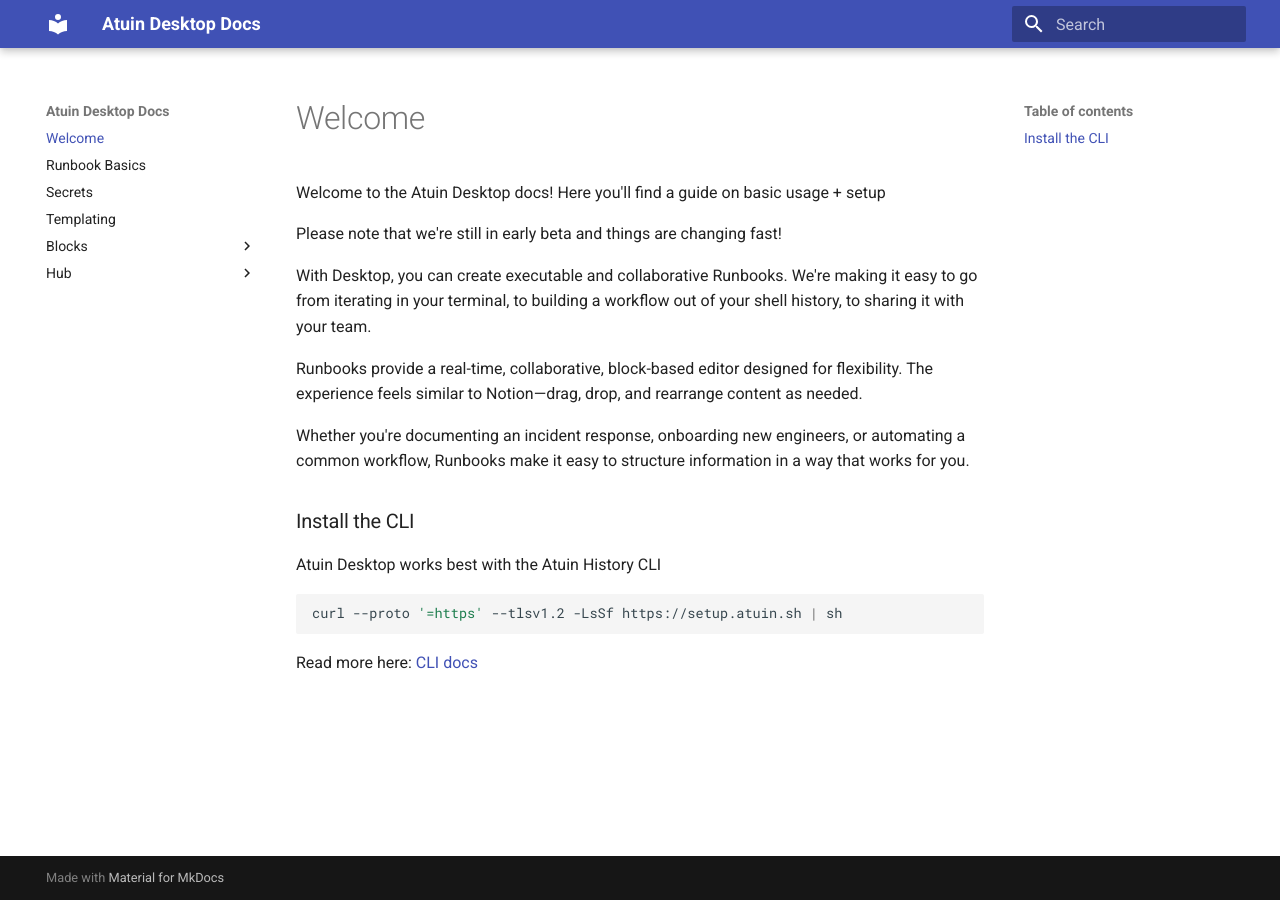
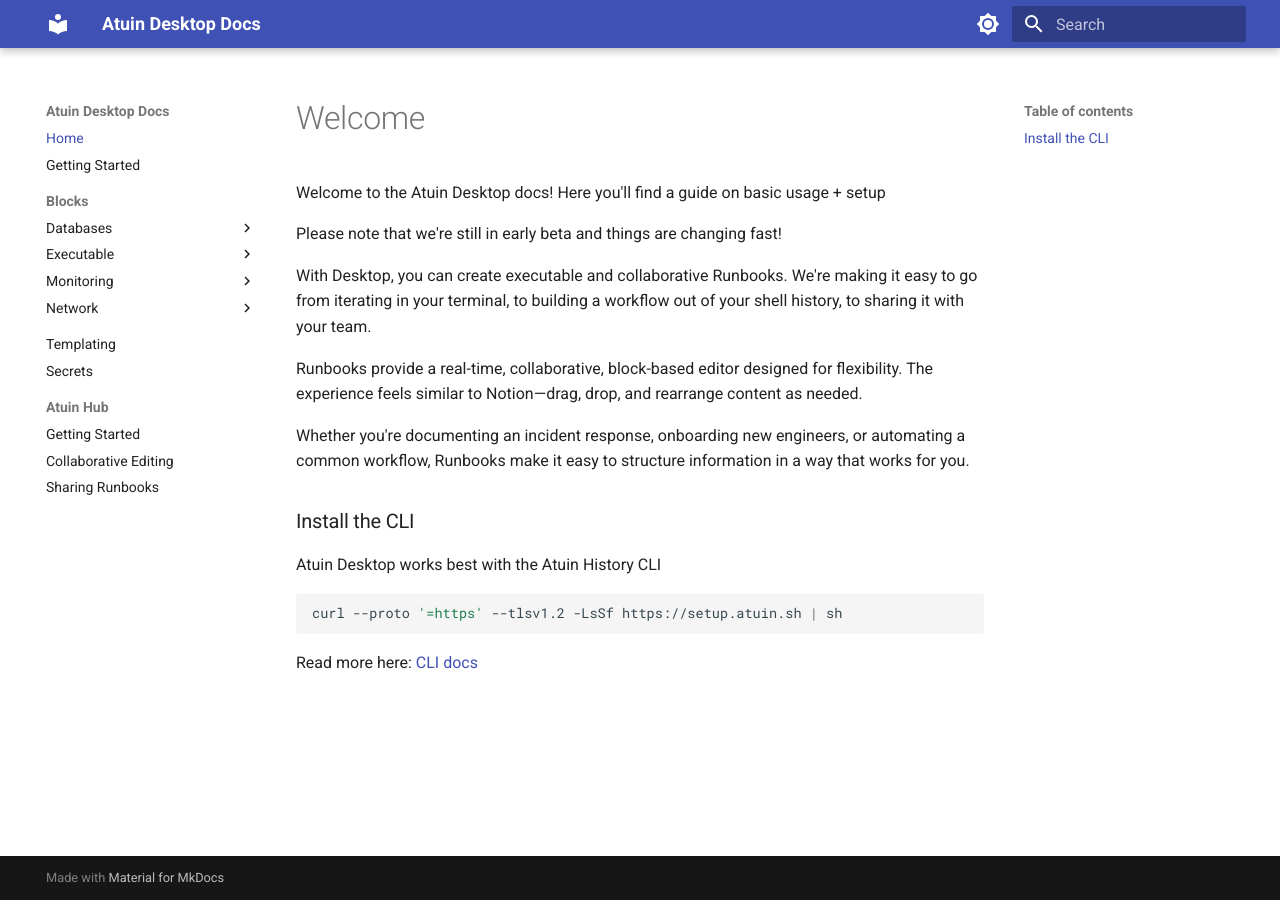
Before and after one commit to xiewu/atuinsh-desktop, an MkDocs documentation site: the page built from docs/docs/index.md, in a window 1280 px wide. Built offline with MkDocs 1.6.1 and Material for MkDocs 9.7.7, drawn with Linux system fonts in a browser that asks for light colours.

Commit message:
docs: add proper nav, more plugin config

```diff
--- a/docs/mkdocs.yml
+++ b/docs/mkdocs.yml
@@ -1,7 +1,62 @@
 site_name: Atuin Desktop Docs
 site_url: https://man.atuin.sh
+
+nav:
+  - Home: index.md
+  - Getting Started: getting-started.md
+  - Blocks:
+      - Databases:
+          - blocks/databases/index.md
+          - ClickHouse: blocks/databases/clickhouse.md
+          - MySQL: blocks/databases/mysql.md
+          - PostgreSQL: blocks/databases/postgresql.md
+          - SQLite: blocks/databases/sqlite.md
+      - Executable:
+          - blocks/executable/README.md
+          - Directory: blocks/executable/directory.md
+          - Dropdown: blocks/executable/dropdown.md
+          - Environment: blocks/executable/env.md
+          - Kubernetes: blocks/executable/kubernetes.md
+          - Script: blocks/executable/script.md
+          - Terminal: blocks/executable/terminal.md
+          - Variable: blocks/executable/variable.md
+      - Monitoring:
+          - blocks/monitoring/README.md
+          - Prometheus: blocks/monitoring/prometheus.md
+      - Network:
+          - blocks/network/README.md
+          - HTTP: blocks/network/http.md
+          - SSH: blocks/network/ssh.md
+  - Templating: templating.md
+  - Secrets: secrets.md
+  - Atuin Hub:
+      - hub/getting-started.md
+      - Collaborative Editing: hub/collaborative-editing.md
+      - Sharing Runbooks: hub/sharing-runbooks.md
+
 theme:
   name: material
+  features:
+    - navigation.sections
+    - search.highlight
+  palette:
+    - scheme: default
+      primary: indigo
+      accent: indigo
+      toggle:
+        icon: material/brightness-7
+        name: Switch to dark mode
+    - scheme: slate
+      primary: indigo
+      accent: indigo
+      toggle:
+        icon: material/brightness-4
+        name: Switch to light mode
+
+plugins:
+  - search
+  - glightbox
+
 markdown_extensions:
   - admonition
   - attr_list
@@ -9,5 +64,13 @@
   - pymdownx.blocks.caption
   - pymdownx.details
   - pymdownx.superfences
-  - pymdownx.highlight
+  - pymdownx.highlight:
+      anchor_linenums: true
+      line_spans: __span
+      pygments_lang_class: true
   - pymdownx.inlinehilite
+  - pymdownx.tabbed:
+      alternate_style: true
+  - pymdownx.emoji:
+      emoji_index: !!python/name:material.extensions.emoji.twemoji
+      emoji_generator: !!python/name:material.extensions.emoji.to_svg
--- /dev/null
+++ b/docs/requirements.txt
@@ -0,0 +1,2 @@
+mkdocs-material>=9.0.0
+mkdocs-glightbox>=0.3.0
```
